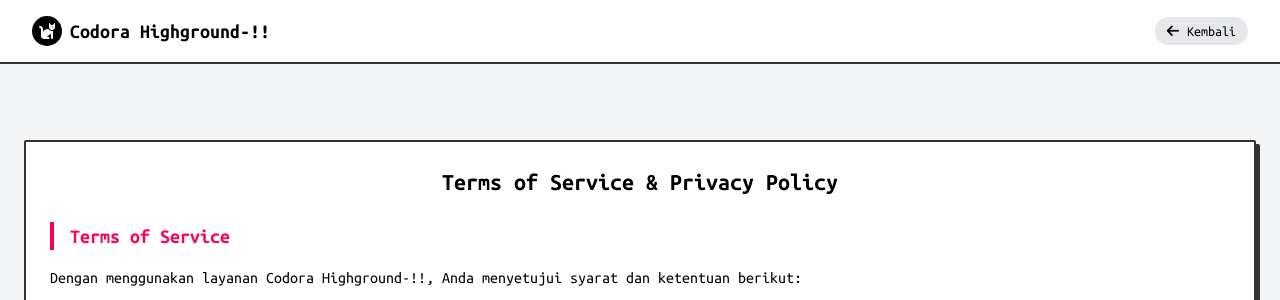
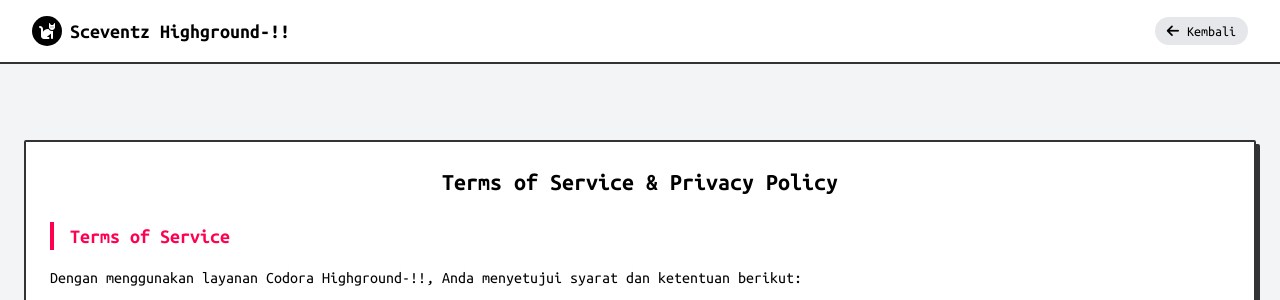
Before and after one commit to dimzkydev/inusoft-aio, a Flask app: page /terms-of-service in a window 1280 px wide. Shown: the top 300 px of the page. Run offline with Flask 3, Linux system fonts and the light colour scheme; some libraries are stand-ins or nearby versions.

Commit message:
Update tos-privacy.html

```diff
--- a/templates/tos-privacy.html
+++ b/templates/tos-privacy.html
@@ -3,7 +3,7 @@
 <head>
     <meta charset="UTF-8">
     <meta name="viewport" content="width=device-width, initial-scale=1.0">
-    <title>Terms of Service & Privacy Policy - Codora Highground-!!</title>
+    <title>Terms of Service & Privacy Policy - Sceventz Highground-!!</title>
     <link href="https://cdnjs.cloudflare.com/ajax/libs/font-awesome/6.3.0/css/all.min.css" rel="stylesheet">
     <link href="https://fonts.googleapis.com/css2?family=Ubuntu+Mono:ital,wght@0,400;0,700;1,400;1,700&display=swap" rel="stylesheet">
     <script src="https://cdn.tailwindcss.com"></script>
@@ -79,7 +79,7 @@
             <span class="site-logo">
                 <i class="fas fa-cat"></i>
             </span>
-            <h1 class="text-xl font-bold">Codora Highground-!!</h1>
+            <h1 class="text-xl font-bold">Sceventz Highground-!!</h1>
         </div>
         <a href="/" class="flex items-center gap-2 bg-gray-200 hover:bg-gray-300 transition-colors py-1 px-3 rounded-full text-sm">
             <i class="fas fa-arrow-left"></i> Kembali
@@ -195,10 +195,10 @@
 
           <div class="flex flex-col items-center md:items-end gap-2">
             <div class="flex gap-4">
-              <a href="https://github.com/purrbits" class="text-gray-400 hover:text-white transition-colors" target="_blank">
+              <a href="https://github.com/DimzCaviar" class="text-gray-400 hover:text-white transition-colors" target="_blank">
                 <i class="fab fa-github text-xl"></i>
               </a>
-              <a href="https://instagram.com/sennhndra" class="text-gray-400 hover:text-white transition-colors" target="_blank">
+              <a href="https://instagram.com/itsmeedmss_" class="text-gray-400 hover:text-white transition-colors" target="_blank">
                 <i class="fab fa-instagram text-xl"></i>
               </a>
             </div>
```
